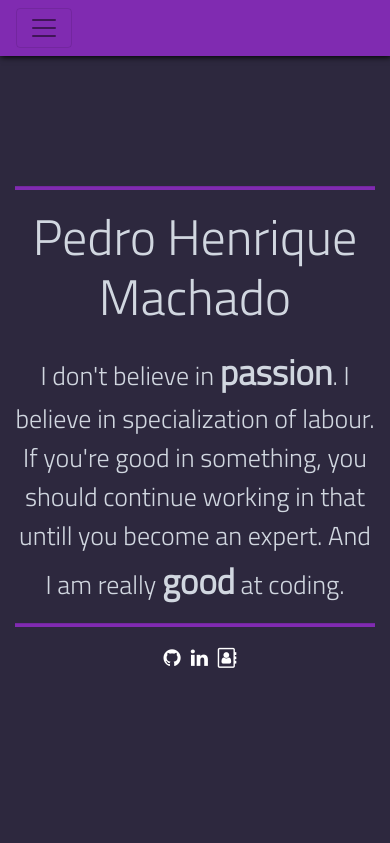
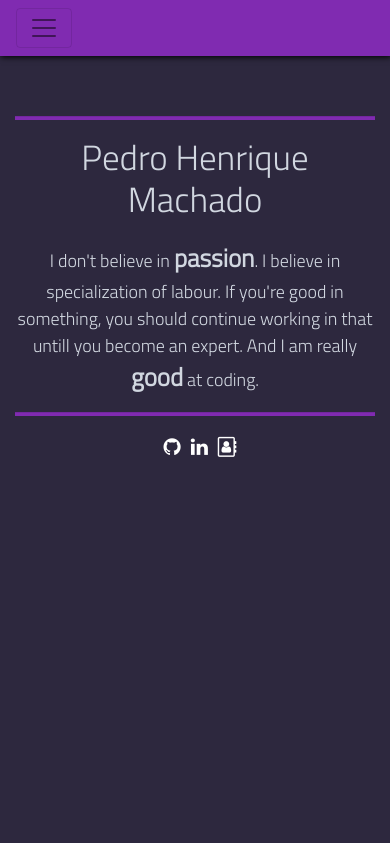
Before and after one commit to abuhorainhero/pedro-portfolio, a React (Create React App) app: page / in a window 390 px wide. Shown: the top 843 px of the page. Built offline with nearby package versions, Linux system fonts and the light colour scheme.

Commit message:
fixed starter layout for mobile

```diff
--- a/src/Styles/appStyle.css
+++ b/src/Styles/appStyle.css
@@ -93,4 +93,19 @@ body {
   .intro-content hr {
     width: 100% !important;
   }
+  .col-lg-6.intro-content {
+    margin-top: 100px;
+  }
+
+  .col-lg-6.intro-content h1 {
+    font-size: 35px;
+  }
+
+  .col-lg-6.intro-content b {
+    font-size: 25px;
+  }
+
+  .col-lg-6.intro-content p {
+    font-size: 18px;
+  }
 }
```
